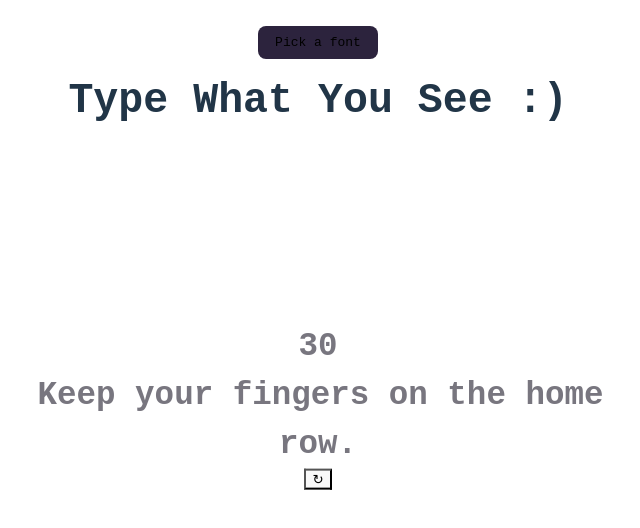
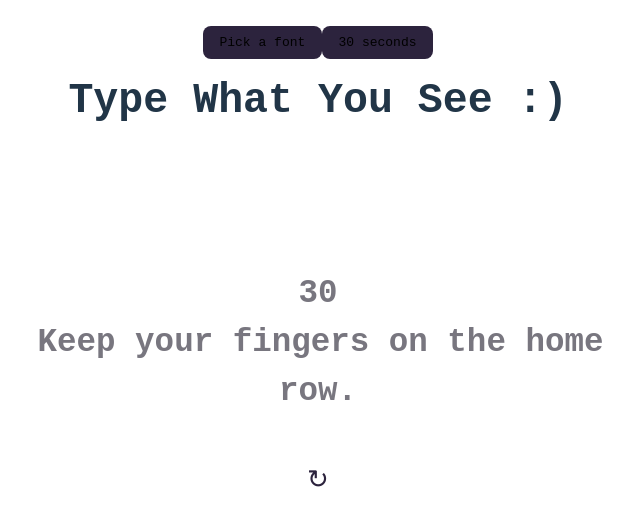
Before and after one commit to InbarMi/typing-practice, a React (Vite) app in the folder typing-app/: page / in a window 1280 px wide. Shown: the top 528 px of the page, without its empty margins (322-962 px from the left). Built offline with nearby package versions, Linux system fonts and the light colour scheme.

Commit message:
Closes #25

```diff
--- a/typing-app/src/App.css
+++ b/typing-app/src/App.css
@@ -103,3 +103,13 @@
   padding: 0.6em 1.2em;
   font-size: 1.8rem;
 }
+
+.refresh {
+  margin: 2.5rem;
+  border: transparent;
+  color: #2c233d;
+  background-color: transparent;
+  padding: 0.6em 1.2em;
+  font-size: 2rem;
+  font-weight: bold;
+}
--- a/typing-app/src/App.jsx
+++ b/typing-app/src/App.jsx
@@ -6,15 +6,19 @@ import Stats from './Stats.jsx';
 function App() {
 
     const fontOptions = ['monospace', 'serif', 'sans-serif'];
-    const initialTime = 30;
+    const timeOptions = [30, 60, 90] // seconds
 
     const [selectedFont, setSelectedFont] = useState('monospace');
     const [showFontMenu, setShowFontMenu] = useState(false);
-    const [currentTime, setCurrentTime] = useState(initialTime);
+    const [selectedTime, setSelectedTime] = useState(30);
+    const [currentTime, setCurrentTime] = useState(selectedTime);
+    const [showTimeMenu, setShowTimeMenu] = useState(false);
+
+
     const [stats, setStats] = useState({
         totalTyped: 0,
         totalCorrect: 0,
-        time: initialTime
+        time: selectedTime
     });
 
     const handleFontSelect = (font) => {
@@ -22,9 +26,22 @@ function App() {
         setShowFontMenu(false);
     }
 
+    const handleTimeSelect = (time) => {
+        setSelectedTime(time);
+        setShowTimeMenu(false);
+    }
+
     const handleRefresh = () => {
         window.location.reload();
     }
+
+    useEffect(() => {
+        setCurrentTime(selectedTime);
+        setStats(prev => ({
+            ...prev,
+            time: selectedTime
+        }));
+    }, [selectedTime]);
 
     return (
         <div className='app-body' style={{fontFamily: selectedFont}}>
@@ -38,6 +55,18 @@ function App() {
                             {fontOptions.map(font => (
                                 <li key={font} onClick={() => handleFontSelect(font)}>
                                     {font}
+                                </li>
+                            ))}
+                        </ul>
+                    )}
+                    <button onClick={() => setShowTimeMenu(prev => !prev)}>
+                        {selectedTime} seconds
+                    </button>
+                    { showTimeMenu && (
+                        <ul className="dropdown-menu">
+                            {timeOptions.map(time => (
+                                <li key={time} onClick={() => handleTimeSelect(time)}>
+                                    {time} seconds
                                 </li>
                             ))}
                         </ul>
--- a/typing-app/src/Stats.jsx
+++ b/typing-app/src/Stats.jsx
@@ -9,8 +9,8 @@ function Stats({ stats }) {
 
     return (
         <div className='stats'>
-            <p>total correct: {totalCorrect}</p>
-            <p>total typed: {totalTyped}</p>
+            <p>Total Correct: {totalCorrect}</p>
+            <p>Total Typed: {totalTyped}</p>
             <p>WPM: {wpm} </p>
             <p>Accuracy: {accuracy}% </p>
         </div>
--- a/typing-app/src/index.css
+++ b/typing-app/src/index.css
@@ -35,25 +35,6 @@ h1 {
   line-height: 1.1;
 }
 
-button {
-  /*border-radius: 8px;*/
-  /*border: 1px solid transparent;*/
-  /*padding: 0.6em 1.2em;*/
-  /*font-size: 1.2em;*/
-  /*font-weight: 500;*/
-  /*font-family: inherit;*/
-  /*background-color: #2c233d;*/
-  /*cursor: pointer;*/
-  /*transition: border-color 0.25s;*/
-}
-button:hover {
-  border-color: #646cff;
-}
-button:focus,
-button:focus-visible {
-  outline: 4px auto -webkit-focus-ring-color;
-}
-
 @media (prefers-color-scheme: light) {
   :root {
     color: #213547;
```
